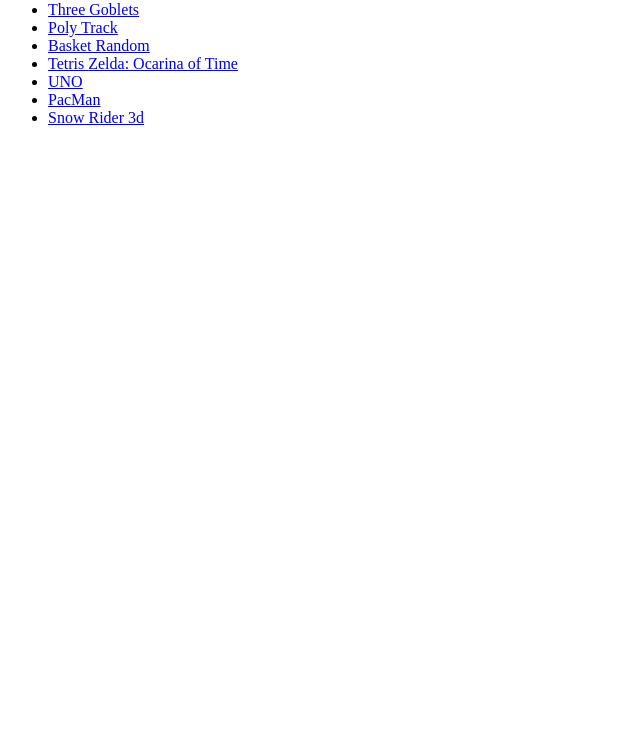
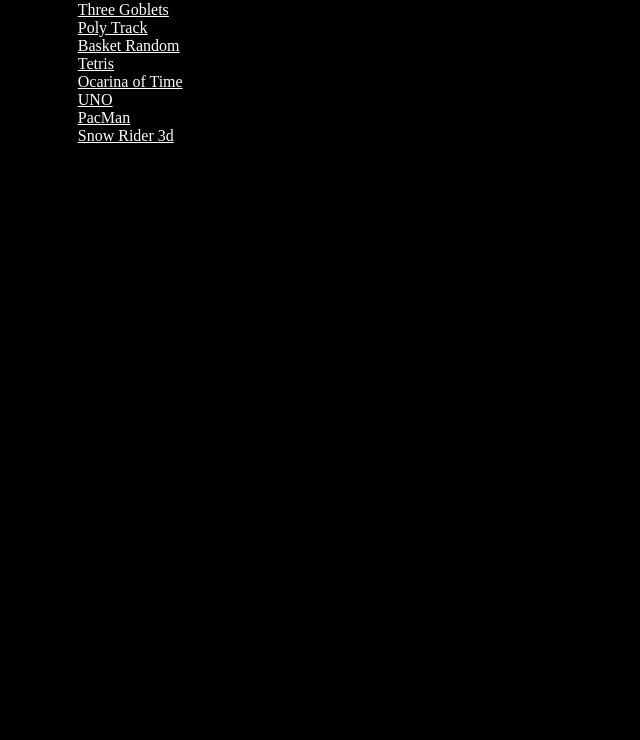
Before and after one commit to JackJack315/HTML-Game-Website, a plain HTML site: page code.html in a window 1280 px wide. Shown: the part 60-800 px from the top of the page, without its empty margins (0-640 px from the left). Drawn offline with Linux system fonts and the light colour scheme.

Commit message:
Add files via upload

```diff
--- a/code.html
+++ b/code.html
@@ -27,10 +27,10 @@
                     <a href="https://drive.google.com/file/d/18yXrJO_3d_T-5UFo3URZxl9icXL9_YNe/view?usp=sharing" class="navbar__links"> Basket Random </a>
                 </li>
                 <li class="navbar__btn">
-                    <a href="https://drive.google.com/file/d/1RyTFdUB-iOpVos_SqoEl5JpHIXZKsqvS/view?usp=sharing" class="navbar__links"> Tetris </a
-
-                    class="navbar__item">
-                    <a href="https://drive.google.com/file/d/1d9F3wCdPHt6XqRWv2M2ea8ES7vr_VOx4/view?usp=sharing" class="navbar__links"> Zelda: Ocarina of Time </a>
+                    <a href="https://drive.google.com/file/d/1RyTFdUB-iOpVos_SqoEl5JpHIXZKsqvS/view?usp=sharing" class="navbar__links"> Tetris </a>
+                </li>
+                <li class="navbar__item">
+                    <a href="https://drive.google.com/file/d/1d9F3wCdPHt6XqRWv2M2ea8ES7vr_VOx4/view?usp=sharing" class="navbar__links"> Ocarina of Time </a>
                 </li>
                 <li class="navbar__item">
                     <a href="https://drive.google.com/file/d/1uQwcnyFhoaWBCGLmN3kToNdHYraCJwJa/view?usp=sharing" class="navbar__links"> UNO </a>
--- a/logo.css
+++ b/logo.css
@@ -1,3 +1,7 @@
+*{
+    background-color: black;
+}
+
 #navbar__logo {
     background-color: #ff8177;
     background-image: linear-gradient(to top, #ff1900 0%, #ffb199 100%);
@@ -35,6 +39,27 @@
         transition: all 0.5s ease;
         height: 50vh;
         z-index: -1;
-        background: #131313;
+        background: black;
     }
 }
+
+body {
+    display: flex;
+    flex-direction: row;
+    justify-content: flex-start;
+}
+
+.navbar__links {
+    color: white;
+    font-size: 1rem;
+    margin: 10%;
+}
+
+.navbar__links:hover {
+    color: blue;
+    border-color: white;
+    background-color: darkred;
+    font-family: Poppins, Segoe UI, sans-serif;
+    font-size: 20px;
+    gap: 12px;
+}
```
